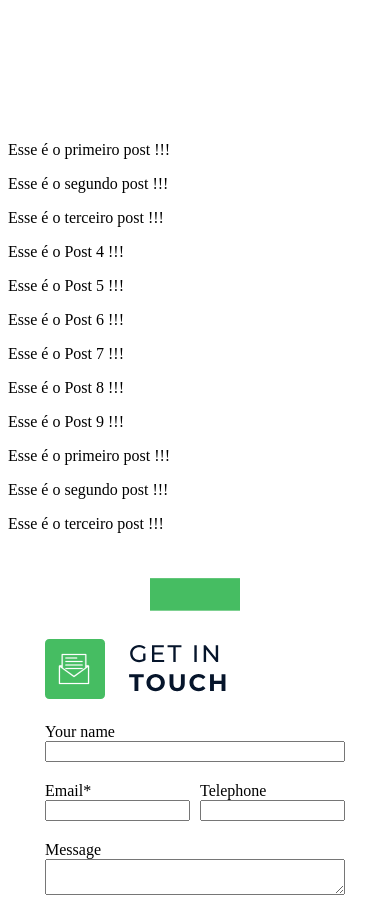
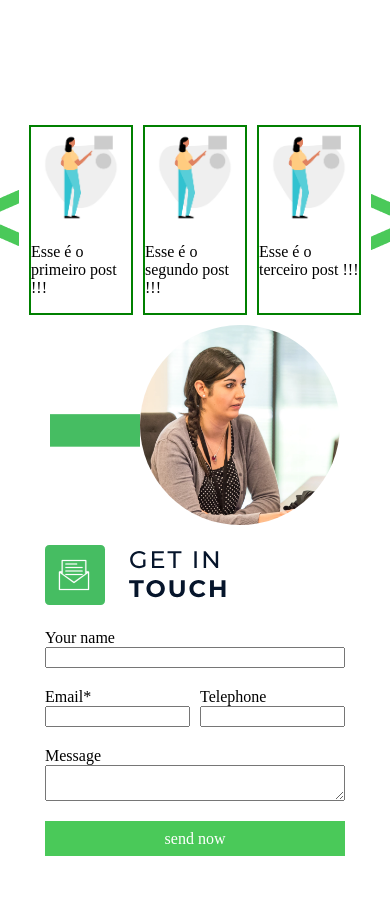
Before and after one commit to thiagoaprgt/full-stack-test, a React (Vite) app in the folder thiago-teste/: page / in a window 390 px wide. Shown: the part 1460-2373 px from the top of the page. Built offline with nearby package versions, Linux system fonts and the light colour scheme.

Commit message:
ajustes no layout

```diff
--- a/thiago-teste/src/components/post/post.module.css
+++ b/thiago-teste/src/components/post/post.module.css
@@ -1,4 +1,5 @@
-@media (min-width:650px) {
+@media (min-width:500px) {
+
     .post {
         width: 100%;
 
@@ -43,3 +44,54 @@
         rotate: 180deg;
     }
 }
+
+
+@media(max-width:1049px) {
+
+
+    .post {
+        width: 100%;
+        display: flex;
+        align-items: center;
+        justify-content: center;
+    }
+
+    .mainPosts {
+        display: none;
+    }
+
+
+    .mainPostsCenter > .mainPosts {
+        display: flex;
+        flex-direction: row;
+    }
+
+
+
+
+
+    .postsList {
+        border: solid 2px green;
+        display: flex;
+        flex-direction: column;
+        align-items: center;
+        margin-right: 10px;
+    }
+
+    .postsList img {
+        max-width: 100px;
+        max-height: 100px;
+    }
+
+    .previousPost {
+        margin-right: 10px;
+    }
+
+    .nextPost {
+        margin-left: 0px;
+        rotate: 180deg;
+    }
+
+
+
+}
--- a/thiago-teste/src/components/section/section.module.css
+++ b/thiago-teste/src/components/section/section.module.css
@@ -47,7 +47,7 @@
 
 @media(max-width:1040px) {
 
-   .logoSvg, img{
+   .logoSvg, section >  img{
     display: none;
    }
 
```
